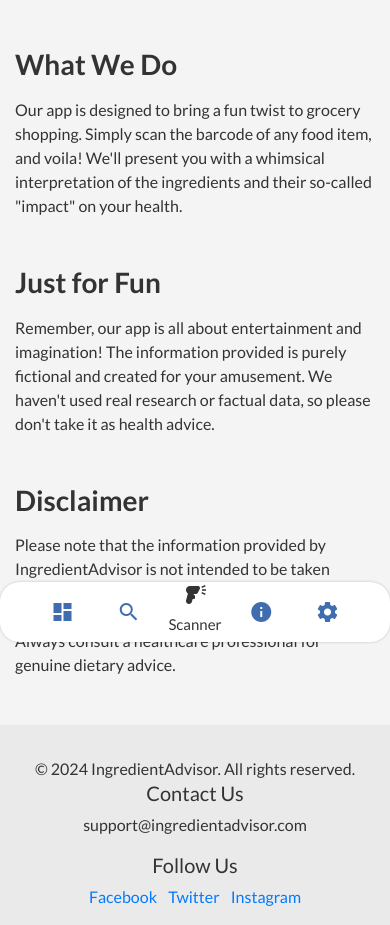
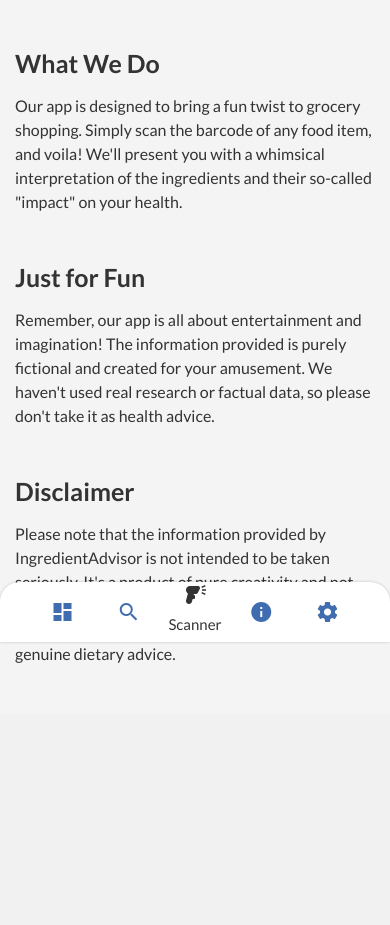
Before and after one commit to Pablosarti7/barcode-reader-web-app, a Flask app: page /about in a window 390 px wide. Shown: the part 202-1127 px from the top of the page. After the commit the page ends 865 px from the top, so only its background shows below. Run offline with Flask 3, Linux system fonts and the light colour scheme; some libraries are stand-ins or nearby versions.

Commit message:
added rectangle to js, and style changes

```diff
--- a/static/css/styles.css
+++ b/static/css/styles.css
@@ -1,6 +1,11 @@
 @charset "UTF-8";
 
 /* Global */
+
+html, body {
+  height: 100%;
+  margin: 0;
+}
 
 body {
   font-family: 'Lato', sans-serif;
@@ -9,6 +14,8 @@
   padding: 0;
   background-color: #f4f4f4;
   color: #333;
+  display: flex;
+  flex-direction: column;
 }
 
 h1 {
@@ -63,6 +70,16 @@
   margin-bottom: 60px;
 }
 
+.content {
+  flex: 1;
+}
+
+.footer {
+  background-color: #eaeaea;
+  padding: 1rem;
+  text-align: center;
+}
+
 @media (max-width: 768px) {
   .main_container {
     width: 100%;
@@ -70,6 +87,22 @@
     padding-left: 15px;
     margin-right: auto;
     margin-left: auto;
+  }
+
+  .footer {
+    display: none;
+  }
+
+  h2 {
+    font-size: 25px;
+  }
+
+  h4 {
+    font-size: 20px;
+  }
+
+  h5 {
+    font-size: 18px;
   }
 
 }
@@ -116,7 +149,7 @@
     background-color: #ffffff;
     width: 100%;
     height: 60px;
-    border-radius: 20px;
+    border-radius: 20px 20px 0 0;
     overflow-x: auto;
     z-index: 5;
   }
@@ -249,10 +282,6 @@
     font-size: 14px;
   }
 
-  .home_content h2 {
-    font-size: 25px;
-  }
-
   .home_icon {
     font-size: 40px; /* Adjust this value as needed */
   }
@@ -313,6 +342,7 @@
 
 }
 
+/* Below are the auto suggest box styles */
 .result-box {
   border: 1px solid #999;
   background-color: #ffffff;
@@ -323,26 +353,6 @@
 
 .result-box div {
   padding: 15px 10px;
-}
-
-html, body {
-  height: 100%;
-  margin: 0;
-}
-
-body {
-  display: flex;
-  flex-direction: column;
-}
-
-.content {
-  flex: 1;
-}
-
-.footer {
-  background-color: #f8f9fa;
-  padding: 1rem;
-  text-align: center;
 }
 
 /* About Page */
@@ -360,10 +370,6 @@
   border-radius: 0; /* Remove border radius if desired */
   margin-bottom: 10px; /* Add space between items */
   padding: 15px 20px; /* Adjust padding */
-}
-
-.footer {
-  background-color: #eaeaea;
 }
 
 /* Login Page */
--- a/templates/about.html
+++ b/templates/about.html
@@ -23,7 +23,7 @@
 
     <section>
         <div class="container mb-5">
-            <h3 class="mt-5 mb-3">What We Do</h3>
+            <h2 class="mt-5 mb-3">What We Do</h2>
             <p>
                 Our app is designed to bring a fun twist to grocery shopping. Simply scan the barcode of any food
                 item,
@@ -34,7 +34,7 @@
                 health.
             </p>
 
-            <h3 class="mt-5 mb-3">Just for Fun</h3>
+            <h2 class="mt-5 mb-3">Just for Fun</h2>
             <p>
                 Remember, our app is all about entertainment and imagination! The information provided is purely
                 fictional and
@@ -44,7 +44,7 @@
                 advice.
             </p>
 
-            <h3 class="mt-5 mb-3">Disclaimer</h3>
+            <h2 class="mt-5 mb-3">Disclaimer</h2>
             <p>
                 Please note that the information provided by IngredientAdvisor is not intended to be taken seriously.
                 It's a
--- a/templates/index.html
+++ b/templates/index.html
@@ -42,12 +42,13 @@
         <div class="modal-dialog">
             <div class="modal-content">
                 <div class="modal-header">
+                    <p class="mb-0 pb-0">Hold for two seconds.</p>
                     <button type="button" class="close" data-dismiss="modal">&times;</button>
                 </div>
                 <div class="modal-body">
                     <div class="row">
                         <div class="col-12">
-                            <div id="scanner-container">
+                            <div id="scanner-container" style="position: relative;">
                             </div>
                         </div>
                     </div>
@@ -55,6 +56,7 @@
             </div>
         </div>
     </div>
+
 
     <!-- Benefits Section -->
     <section>
@@ -140,7 +142,7 @@
         <div class="col-auto text-center mb-4">
             <h3 class="text-capitalize">
                 {% if ingredients_list %}
-                {{ name }}
+                <h2>{{ name }}</h2>
                 {% else %}
                 <h2>Product Name</h2>
                 {% endif %}
```
Also changed, not shown: static/js/scripts.js (+11 -7 lines), main.py (line endings or trailing spaces).
